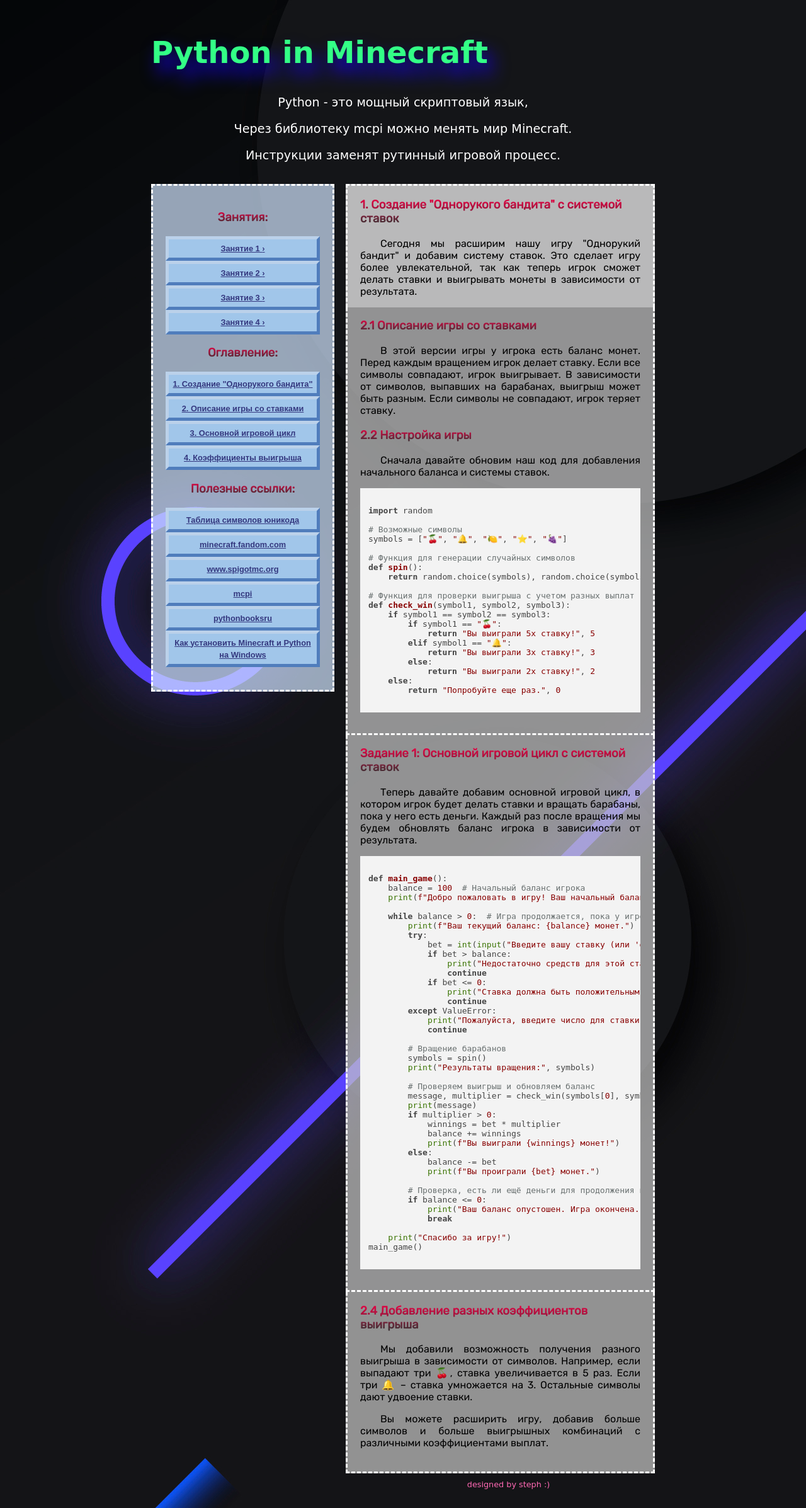
After one commit to Pav9551/flask_mega_book, a Flask app: page /python_page4 in a window 1280 px wide. The commit adds this page. Shown: the whole page at 63% size. Run offline with Flask 3, Linux system fonts and the light colour scheme; some web fonts are replaced.

Commit message:
added python lesson4

```diff
--- a/microblog/app/routes.py
+++ b/microblog/app/routes.py
@@ -84,6 +84,9 @@ def python_page2():
 @app.route('/python_page3')
 def python_page3():
     return render_template('python/page3.html')
+@app.route('/python_page4')
+def python_page4():
+    return render_template('python/page4.html')
 @app.route('/lua')
 def lua_ed():
     return render_template('lua/page1.html')
--- a/microblog/app/templates/python/base_zen_garden.html
+++ b/microblog/app/templates/python/base_zen_garden.html
@@ -111,6 +111,11 @@
 								Занятие 3 <span class="indicator">&rsaquo;</span>
 							</a>
 						</li>
+						<li class="next">
+							<a href="/python_page4">
+								Занятие 4 <span class="indicator">&rsaquo;</span>
+							</a>
+						</li>
 					</ul>
 				</nav>
 			</div>
--- /dev/null
+++ b/microblog/app/templates/python/page4.html
@@ -0,0 +1,133 @@
+{% extends "python/base_zen_garden.html" %}
+
+{% block title %}Занятие по Python – Однорукий бандит с системой ставок{% endblock %}
+
+{% block head %}
+    {{ super() }}
+{% endblock %}
+
+{% block body %}
+    {{ super() }}
+{% endblock %}
+
+{% block preamble %}
+<div class="preamble" id="slot_machine" role="article">
+    <h3>1. Создание "Однорукого бандита" с системой ставок</h3>
+    <p>Сегодня мы расширим нашу игру "Однорукий бандит" и добавим систему ставок. Это сделает игру более увлекательной, так как теперь игрок сможет делать ставки и выигрывать монеты в зависимости от результата.</p>
+</div>
+{% endblock %}
+
+{% block main_supporting %}
+<div class="main supporting" id="game_description" role="main">
+    <div class="explanation" id="game-explanation" role="article">
+        <h3>2.1 Описание игры со ставками</h3>
+        <p>В этой версии игры у игрока есть баланс монет. Перед каждым вращением игрок делает ставку. Если все символы совпадают, игрок выигрывает. В зависимости от символов, выпавших на барабанах, выигрыш может быть разным. Если символы не совпадают, игрок теряет ставку.</p>
+    </div>
+
+    <div class="participation" id="game-setup" role="article">
+        <h3>2.2 Настройка игры</h3>
+        <p>Сначала давайте обновим наш код для добавления начального баланса и системы ставок.</p>
+        <pre><code class="lang-python">
+import random
+
+# Возможные символы
+symbols = ["🍒", "🔔", "🍋", "⭐", "🍇"]
+
+# Функция для генерации случайных символов
+def spin():
+    return random.choice(symbols), random.choice(symbols), random.choice(symbols)
+
+# Функция для проверки выигрыша с учетом разных выплат
+def check_win(symbol1, symbol2, symbol3):
+    if symbol1 == symbol2 == symbol3:
+        if symbol1 == "🍒":
+            return "Вы выиграли 5x ставку!", 5
+        elif symbol1 == "🔔":
+            return "Вы выиграли 3x ставку!", 3
+        else:
+            return "Вы выиграли 2x ставку!", 2
+    else:
+        return "Попробуйте еще раз.", 0
+        </code></pre>
+    </div>
+</div>
+
+<div class="main supporting" id="game_logic" role="main">
+    <div class="participation" id="game-logic-participation" role="article">
+        <h3>Задание 1: Основной игровой цикл с системой ставок</h3>
+        <p>Теперь давайте добавим основной игровой цикл, в котором игрок будет делать ставки и вращать барабаны, пока у него есть деньги. Каждый раз после вращения мы будем обновлять баланс игрока в зависимости от результата.</p>
+        <pre><code class="lang-python">
+def main_game():
+    balance = 100  # Начальный баланс игрока
+    print(f"Добро пожаловать в игру! Ваш начальный баланс: {balance} монет.")
+
+    while balance > 0:  # Игра продолжается, пока у игрока есть деньги
+        print(f"Ваш текущий баланс: {balance} монет.")
+        try:
+            bet = int(input("Введите вашу ставку (или 'q' для выхода): "))
+            if bet > balance:
+                print("Недостаточно средств для этой ставки!")
+                continue
+            if bet <= 0:
+                print("Ставка должна быть положительным числом.")
+                continue
+        except ValueError:
+            print("Пожалуйста, введите число для ставки или 'q' для выхода.")
+            continue
+
+        # Вращение барабанов
+        symbols = spin()
+        print("Результаты вращения:", symbols)
+
+        # Проверяем выигрыш и обновляем баланс
+        message, multiplier = check_win(symbols[0], symbols[1], symbols[2])
+        print(message)
+        if multiplier > 0:
+            winnings = bet * multiplier
+            balance += winnings
+            print(f"Вы выиграли {winnings} монет!")
+        else:
+            balance -= bet
+            print(f"Вы проиграли {bet} монет.")
+
+        # Проверка, есть ли ещё деньги для продолжения игры
+        if balance <= 0:
+            print("Ваш баланс опустошен. Игра окончена.")
+            break
+
+    print("Спасибо за игру!")
+main_game()
+        </code></pre>
+    </div>
+</div>
+
+<div class="main supporting" id="game_logic_expansion" role="main">
+    <div class="explanation" id="game-expansion-explanation" role="article">
+        <h3>2.4 Добавление разных коэффициентов выигрыша</h3>
+        <p>Мы добавили возможность получения разного выигрыша в зависимости от символов. Например, если выпадают три 🍒, ставка увеличивается в 5 раз. Если три 🔔 – ставка умножается на 3. Остальные символы дают удвоение ставки.</p>
+        <p>Вы можете расширить игру, добавив больше символов и больше выигрышных комбинаций с различными коэффициентами выплат.</p>
+    </div>
+</div>
+{% endblock %}
+
+{% block design_selection %}
+<div class="design-selection" id="design-selection">
+    <h3 class="select">Оглавление:</h3>
+    <nav role="navigation">
+        <ul>
+            <li><a href="#slot_machine" class="design-name">1. Создание "Однорукого бандита"</a></li>
+            <li><a href="#game_description" class="designer-name">2. Описание игры со ставками</a></li>
+            <li><a href="#game_logic" class="designer-name">3. Основной игровой цикл</a></li>
+            <li><a href="#game_logic_expansion" class="designer-name">4. Коэффициенты выигрыша</a></li>
+        </ul>
+    </nav>
+</div>
+{% endblock %}
+
+{% block footer %}
+
+{% endblock %}
+
+{% block aside %}
+    {{ super() }}
+{% endblock %}
```
